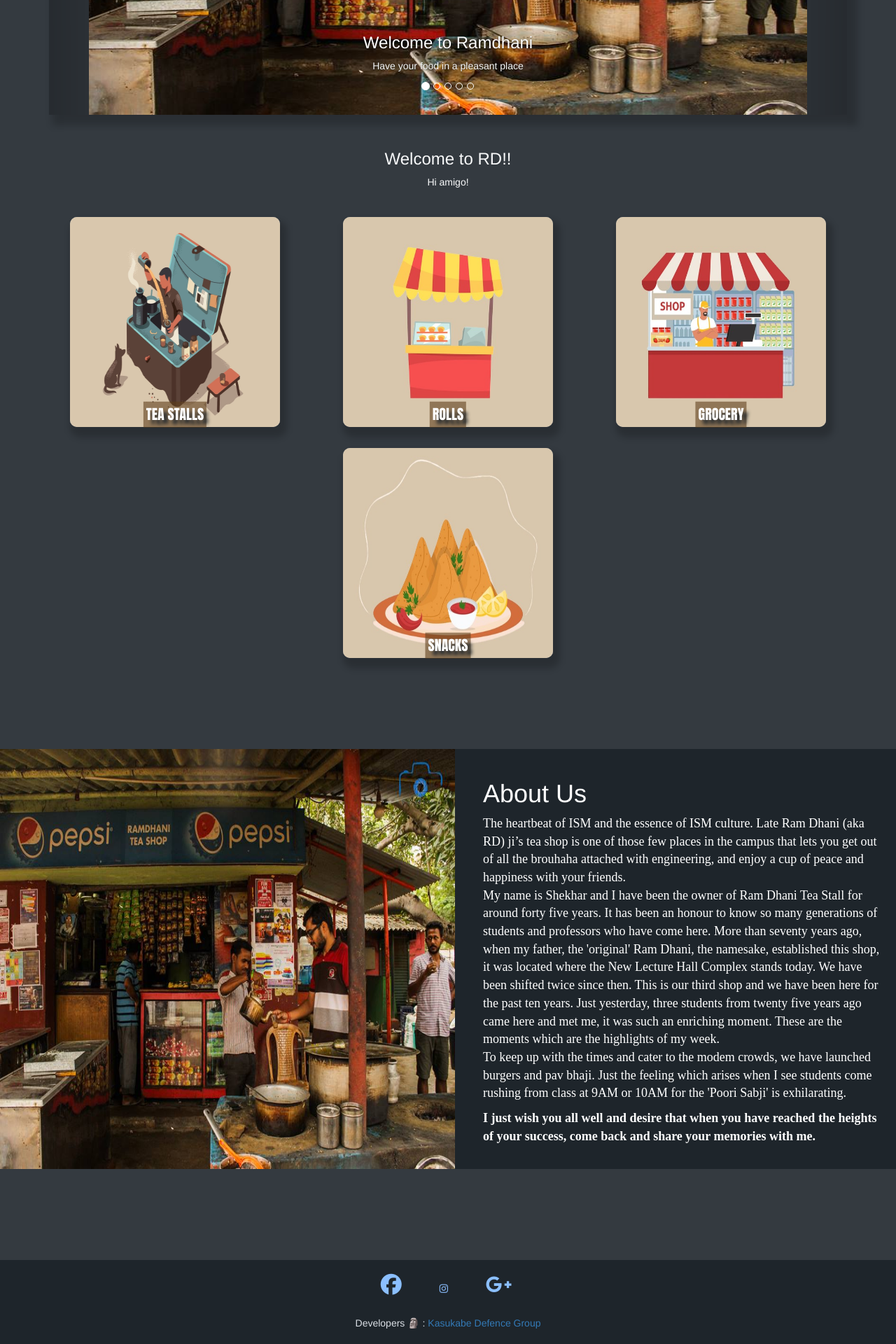
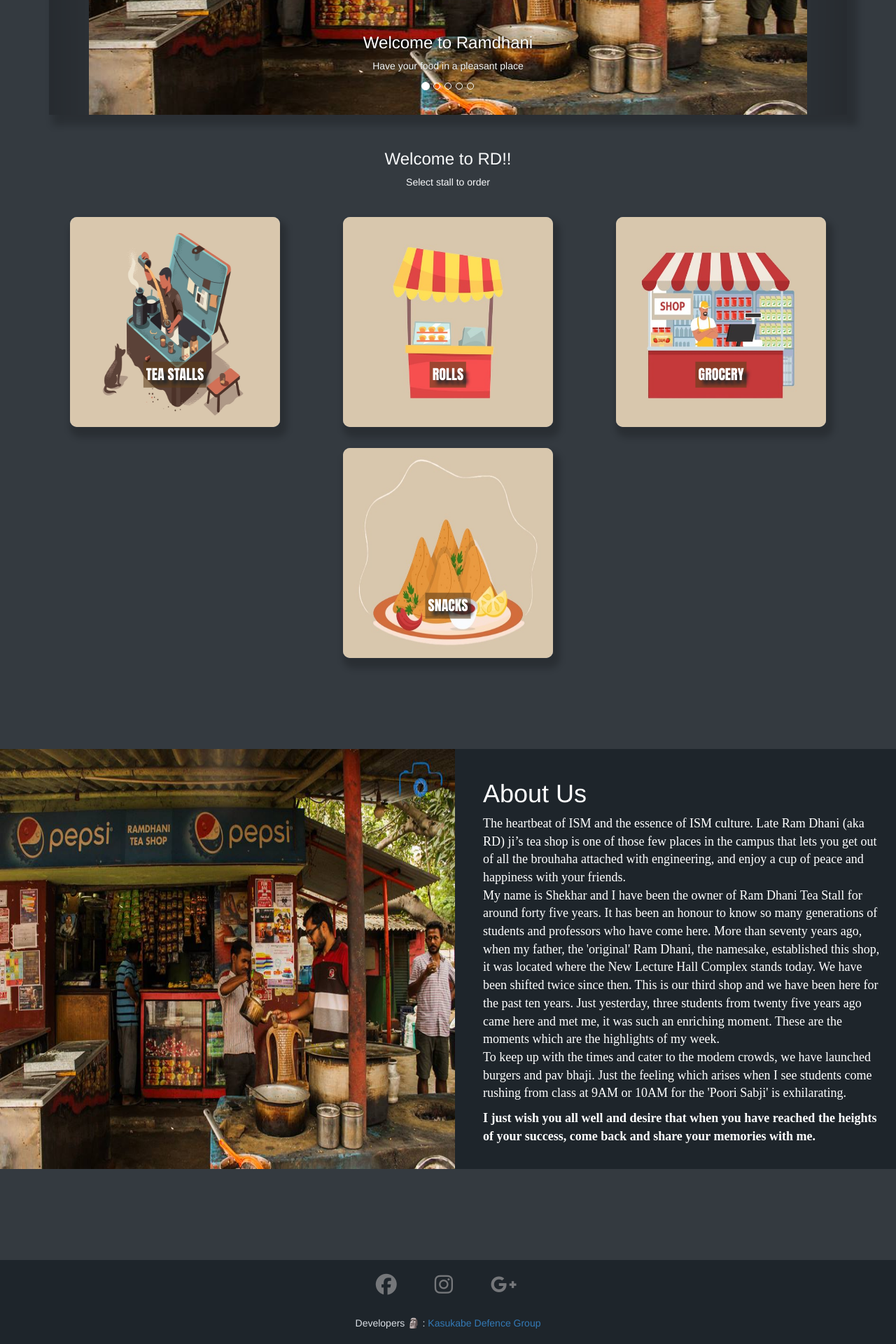
Before and after one commit to chef-of-mint/Ramdhani-2.0, a PHP site: page /Home.html in a window 1280 px wide. Shown: the part 656-2576 px from the top of the page at 70% size. Run offline with PHP 8.4, Linux system fonts and the light colour scheme; some libraries are stand-ins or nearby versions.

Commit message:
improved css

```diff
--- a/Home.html
+++ b/Home.html
@@ -122,7 +122,7 @@
   </div>
   <div class="container centering saying" id="menu_section">
     <h3>Welcome to RD!!</h3>
-    <p>Hi amigo!</p>
+    <p>Select stall to order</p>
   </div>
   <div class="container">
     <div class="row">
@@ -237,8 +237,8 @@
           </a>
         </li>
         <li class="list-inline-item">
-          <a class="btn-floating btn-tw mx-1" href="https://youtu.be/dQw4w9WgXcQ">
-            <i class="fa fa-instagram" aria-hidden="true"></i>
+          <a class="btn-floating btn-tw mx-1" href="https://freeimage.host/i/ylhCp1">
+            <i class="fab fa-instagram" aria-hidden="true"></i>
           </a>
         </li>
         <li class="list-inline-item">
--- a/css and js/style.css
+++ b/css and js/style.css
@@ -1,7 +1,7 @@
 body{
     margin: 0px;
     padding: 0px;
-    background: #343a40;
+    background: #333940;
 }
 .justify-content-center{
     display: flex;
@@ -28,7 +28,7 @@ body{
 }
 .imgtext{
     position: absolute;
-    top: 94%;
+    top: 75%;
     left: 50%;
     transform: translate(-50%, -50%);
     font-size: 20px;
@@ -223,7 +223,7 @@ img.bike{
 footer i{
     margin:20px;
     font-size: 30px;
-    color:#8bbfff;
+    color:#75777a;
 }
 img.blur{
     filter: brightness(0.50);
```
